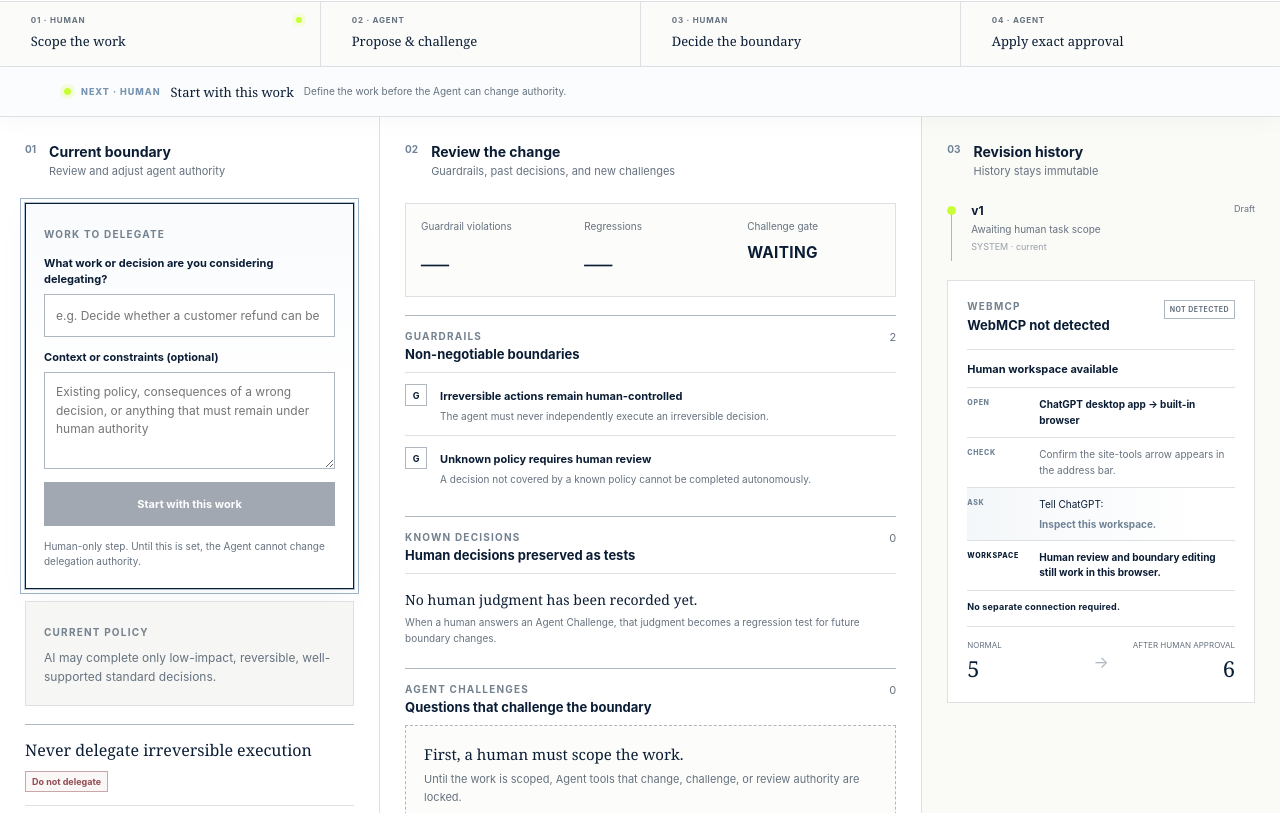
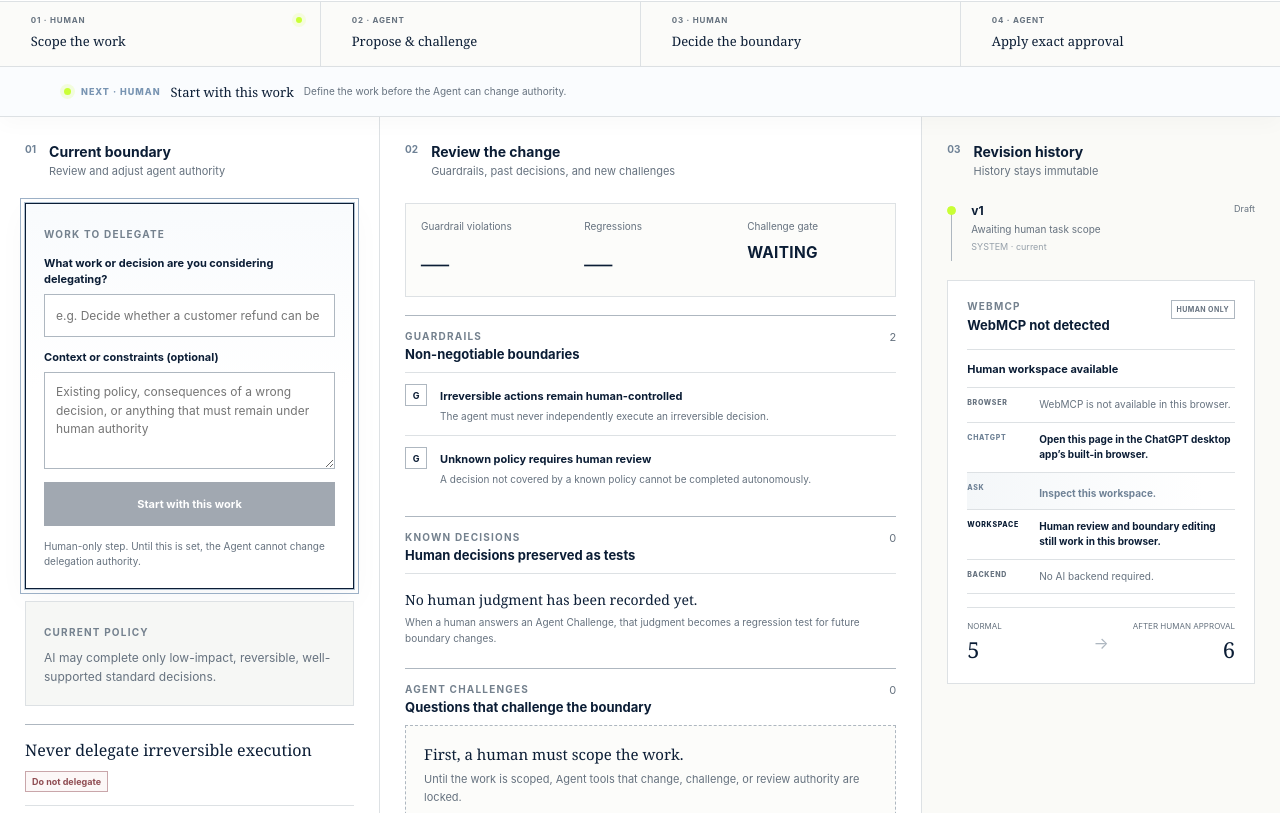
Before and after one commit to solidfdn/ai-delegation-boundary-webmcp, a React (Vite) app: page / in a window 1280 px wide. Shown: the part 415-1228 px from the top of the page. Built offline with nearby package versions, Linux system fonts and the light colour scheme.

Commit message:
Distinguish WebMCP availability from Agent connection

```diff
--- a/src/DelegationApp.tsx
+++ b/src/DelegationApp.tsx
@@ -2026,7 +2026,7 @@ export default function DelegationApp() {
 
                 <strong>
                   {baseToolCount > 0
-                    ? "WebMCP connected"
+                    ? "WebMCP available"
                     : "WebMCP not detected"}
                 </strong>
               </div>
@@ -2039,8 +2039,8 @@ export default function DelegationApp() {
                 }
               >
                 {baseToolCount > 0
-                  ? "CONNECTED"
-                  : "NOT DETECTED"}
+                  ? `${baseToolCount + (applyToolAvailable ? 1 : 0)} TOOLS`
+                  : "HUMAN ONLY"}
               </span>
             </div>
 
@@ -2048,27 +2048,36 @@ export default function DelegationApp() {
               {baseToolCount > 0 ? (
                 <>
                   <strong className="adb-runtime-primary">
-                    Agent actions available
+                    Site tools registered
                   </strong>
 
                   <div className="adb-runtime-map">
                     <div className="adb-runtime-row adb-runtime-ready-row">
                       <span>
-                        READY
+                        RUNTIME
                       </span>
 
                       <p>
-                        Site tools detected on this page.
+                        WebMCP is available in this browser.
                       </p>
                     </div>
 
+                    <div className="adb-runtime-row adb-runtime-open-row">
+                      <span>
+                        CHATGPT
+                      </span>
+
+                      <p>
+                        In the ChatGPT desktop app’s built-in browser, open this page and ask:
+                      </p>
+                    </div>
+
                     <div className="adb-runtime-row adb-runtime-try-row">
                       <span>
-                        TRY
+                        ASK
                       </span>
 
                       <p>
-                        Ask ChatGPT:
                         <code>
                           Inspect this workspace.
                         </code>
@@ -2081,7 +2090,7 @@ export default function DelegationApp() {
                       </span>
 
                       <p>
-                        ChatGPT uses the WebMCP tools exposed by this page.
+                        A compatible Agent client can call the WebMCP tools exposed by this page.
                       </p>
                     </div>
 
@@ -2113,23 +2122,23 @@ export default function DelegationApp() {
                   </strong>
 
                   <div className="adb-runtime-map adb-runtime-setup">
+                    <div className="adb-runtime-row adb-runtime-backend-row">
+                      <span>
+                        BROWSER
+                      </span>
+
+                      <p>
+                        WebMCP is not available in this browser.
+                      </p>
+                    </div>
+
                     <div className="adb-runtime-row adb-runtime-open-row">
                       <span>
-                        OPEN
+                        CHATGPT
                       </span>
 
                       <p>
-                        ChatGPT desktop app → built-in browser
-                      </p>
-                    </div>
-
-                    <div className="adb-runtime-row adb-runtime-check-row">
-                      <span>
-                        CHECK
-                      </span>
-
-                      <p>
-                        Confirm the site-tools arrow appears in the address bar.
+                        Open this page in the ChatGPT desktop app’s built-in browser.
                       </p>
                     </div>
 
@@ -2139,7 +2148,6 @@ export default function DelegationApp() {
                       </span>
 
                       <p>
-                        Tell ChatGPT:
                         <code>
                           Inspect this workspace.
                         </code>
@@ -2155,11 +2163,17 @@ export default function DelegationApp() {
                         Human review and boundary editing still work in this browser.
                       </p>
                     </div>
+
+                    <div className="adb-runtime-row adb-runtime-backend-row">
+                      <span>
+                        BACKEND
+                      </span>
+
+                      <p>
+                        No AI backend required.
+                      </p>
+                    </div>
                   </div>
-
-                  <small className="adb-runtime-connection-note">
-                    No separate connection required.
-                  </small>
                 </>
               )}
             </div>
```
